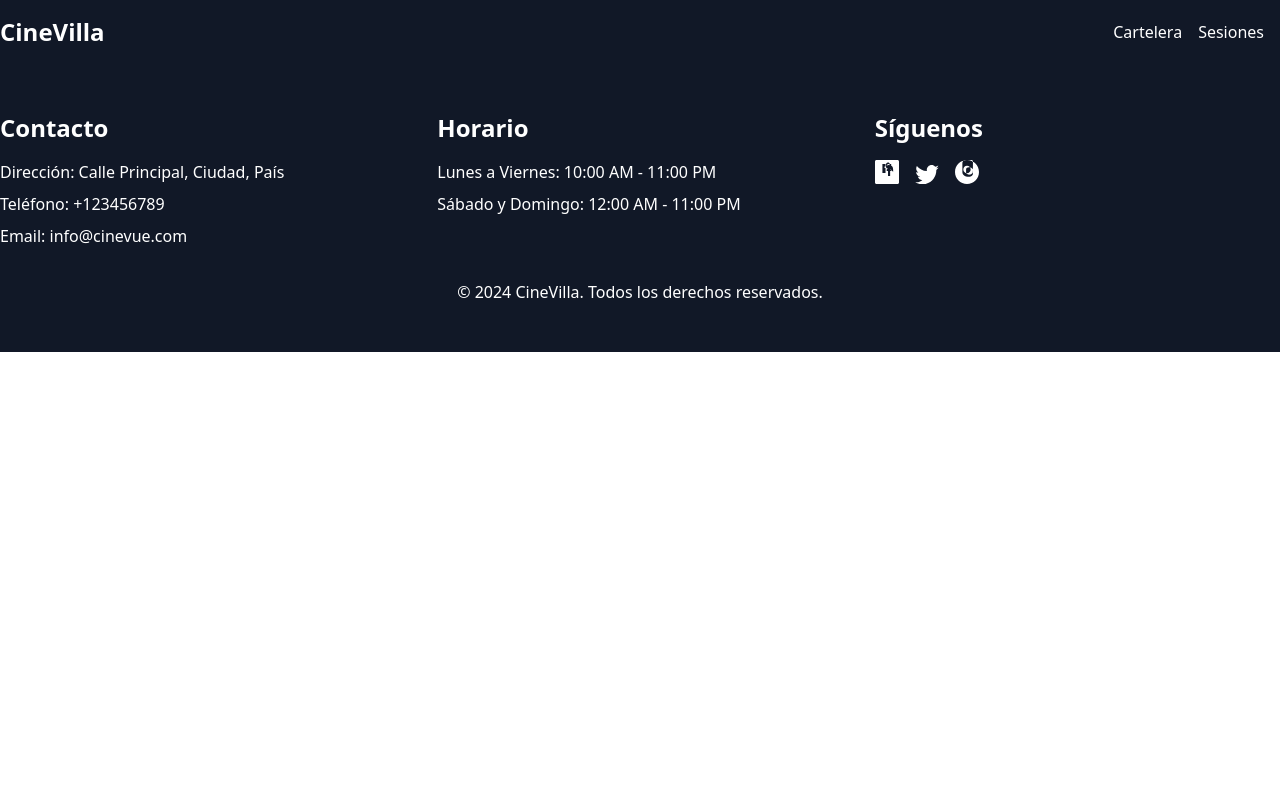
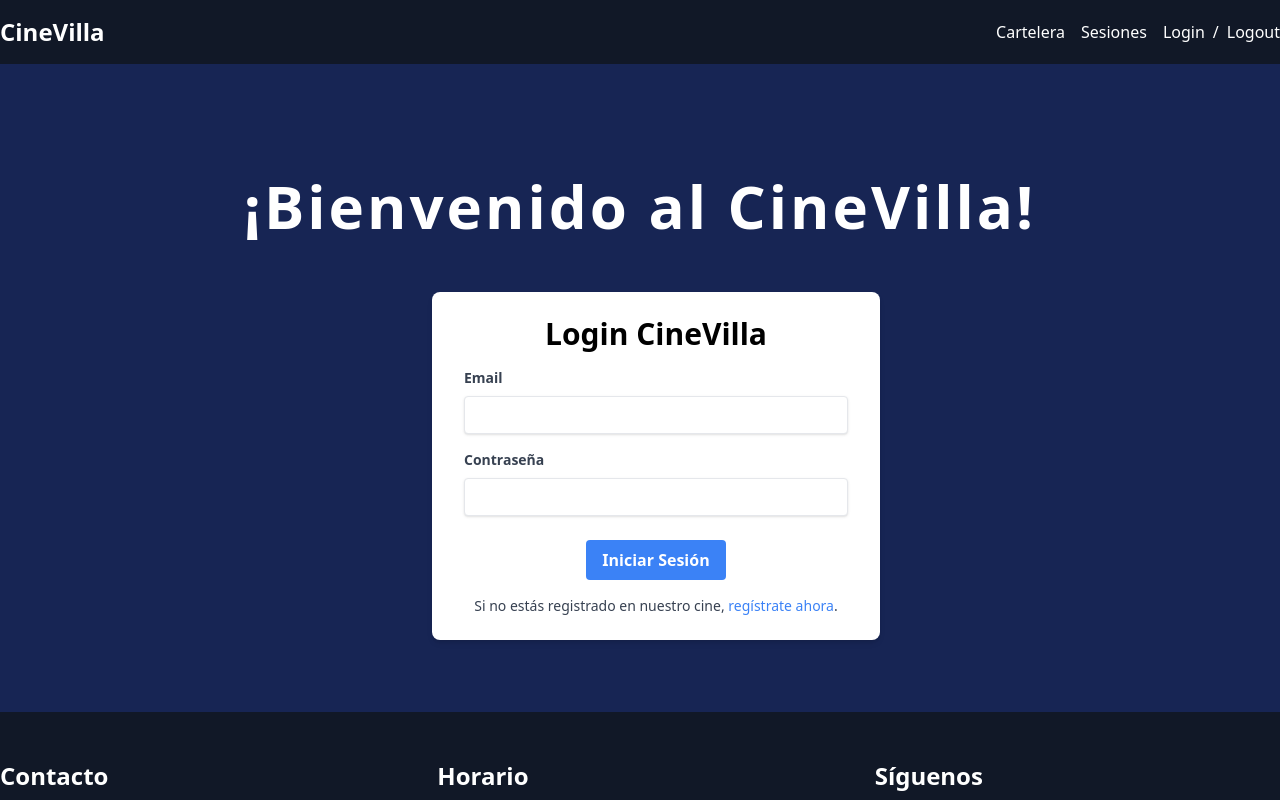
Before and after one commit to inspedralbes/tr3-cinema-villa, a Nuxt app in the folder front/cine-app/: page /accesUser in a window 1280 px wide. Shown: the top 800 px of the page. Built offline with nearby package versions, Linux system fonts and the light colour scheme; no server answers.

Commit message:
Funciona Login/Logout/register en frontend

```diff
--- a/front/cine-app/layouts/navbar.vue
+++ b/front/cine-app/layouts/navbar.vue
@@ -18,12 +18,17 @@
       <div :class="menuClasses">
         <nuxt-link to="/" class="text-white block mt-4 lg:inline-block lg:mt-0 mr-4">Cartelera</nuxt-link>
         <nuxt-link to="/sessions/" class="text-white block mt-4 lg:inline-block lg:mt-0 mr-4">Sesiones</nuxt-link>
+        <nuxt-link to="/accesUser" class="text-white block mt-4 lg:inline-block lg:mt-0 mr-2">Login</nuxt-link>
+        <p class="text-white mr-2">/</p>
+        <nuxt-link @click="postLogoutFetch()" class="text-white cursor-pointer block mt-4 lg:inline-block lg:mt-0">Logout</nuxt-link>
       </div>
     </div>
   </nav>
 </template>
 
 <script>
+import { useAppStore } from '~/store';
+import { postLogout } from '~/services/communicationManager';
 
 export default {
   data() {
@@ -34,6 +39,11 @@ export default {
   methods: {
     toggleMenu() {
       this.showMenu = !this.showMenu;
+    },
+    postLogoutFetch() {
+      const store = useAppStore();
+      postLogout(store.token);
+      this.$router.push('/');
     }
   },
   computed: {
--- /dev/null
+++ b/front/cine-app/pages/accesUser.vue
@@ -0,0 +1,157 @@
+<template>
+    <div class="m-9 p-9 bg-blue-950">
+        <div class="bg-blue-950 py-8">
+            <div class="container mx-auto">
+                <h2 class="text-6xl font-semibold tracking-wider text-center text-white py-2">¡Bienvenido al CineVilla!
+                </h2>
+            </div>
+        </div>
+        <div class="flex flex-col items-center justify-center">
+            <div v-if="!showRegister" class="w-full max-w-md">
+                <div class="bg-white shadow-md rounded-lg px-8 py-6 mt-4 max-w-md w-full mx-4">
+                    <h2 class="text-3xl font-semibold text-center mb-4">Login CineVilla</h2>
+                    <div class="mb-4">
+                        <label for="username" class="block text-gray-700 text-sm font-bold mb-2">Email</label>
+                        <input v-model="email" type="email" id="email" name="email"
+                            class="shadow appearance-none border rounded w-full py-2 px-3 text-gray-700 leading-tight focus:outline-none focus:shadow-outline">
+                    </div>
+                    <div class="mb-6">
+                        <label for="password" class="block text-gray-700 text-sm font-bold mb-2">Contraseña</label>
+                        <input v-model="password" type="password" id="password" name="password"
+                            class="shadow appearance-none border rounded w-full py-2 px-3 text-gray-700 leading-tight focus:outline-none focus:shadow-outline">
+                    </div>
+                    <div class="flex flex-col items-center justify-center">
+                        <button
+                            class="bg-blue-500 hover:bg-blue-700 text-white font-bold py-2 px-4 rounded focus:outline-none focus:shadow-outline"
+                            @click="postLoginForm()">
+                            Iniciar Sesión
+                        </button>
+                        <p class="text-gray-700 text-sm mt-4">Si no estás registrado en nuestro cine, <a href="#"
+                                @click="showRegister = true" class="text-blue-500">regístrate ahora</a>.</p>
+                    </div>
+                </div>
+            </div>
+            <div v-else class="w-full max-w-md">
+                <div class="bg-white shadow-md rounded-lg px-8 py-6 mt-8 max-w-md w-full mx-4">
+                    <h2 class="text-3xl font-semibold text-center mb-4">Registro CineVilla</h2>
+                    <div class="grid grid-cols-2 gap-4 mb-4">
+                        <div>
+                            <label for="first_name" class="block text-gray-700 text-sm font-bold mb-2">Nombre</label>
+                            <input v-model="firstName" type="text" id="first_name" name="first_name"
+                                class="shadow appearance-none border rounded w-full py-2 px-3 text-gray-700 leading-tight focus:outline-none focus:shadow-outline">
+                        </div>
+                        <div>
+                            <label for="last_name" class="block text-gray-700 text-sm font-bold mb-2">Apellido</label>
+                            <input v-model="lastName" type="text" id="last_name" name="last_name"
+                                class="shadow appearance-none border rounded w-full py-2 px-3 text-gray-700 leading-tight focus:outline-none focus:shadow-outline">
+                        </div>
+                    </div>
+                    <div class="my-3">
+                        <label for="phone_number" class="block text-gray-700 text-sm font-bold mb-2">Número de
+                            teléfono</label>
+                        <input v-model="phoneNumber" type="text" id="phone_number" name="phone_number"
+                            class="shadow appearance-none border rounded w-full py-2 px-3 text-gray-700 leading-tight focus:outline-none focus:shadow-outline">
+                    </div>
+                    <div class="my-3">
+                        <label for="email" class="block text-gray-700 text-sm font-bold mb-2">Correo electrónico</label>
+                        <input v-model="email" type="email" id="email" name="email"
+                            class="shadow appearance-none border rounded w-full py-2 px-3 text-gray-700 leading-tight focus:outline-none focus:shadow-outline">
+                    </div>
+                    <div class="grid grid-cols-2 gap-4 mb-6">
+                        <div>
+                            <label for="password" class="block text-gray-700 text-sm font-bold mb-2">Contraseña</label>
+                            <input v-model="password" type="password" id="password" name="password"
+                                class="shadow appearance-none border rounded w-full py-2 px-3 text-gray-700 leading-tight focus:outline-none focus:shadow-outline">
+                        </div>
+                        <div>
+                            <label for="password_confirmation"
+                                class="block text-gray-700 text-sm font-bold mb-2">Confirmar contraseña</label>
+                            <input v-model="passwordConfirmation" type="password" id="password_confirmation"
+                                name="password_confirmation"
+                                class="shadow appearance-none border rounded w-full py-2 px-3 text-gray-700 leading-tight focus:outline-none focus:shadow-outline">
+                        </div>
+                    </div>
+                    <div class="flex flex-col items-center justify-center">
+                        <button
+                            class="bg-blue-500 hover:bg-blue-700 text-white font-bold py-2 px-4 rounded focus:outline-none focus:shadow-outline"
+                            @click="postRegisterForm()">Registrarse</button>
+                        <p class="text-gray-700 text-sm mt-4">¿Ya tienes una cuenta? <a href="#"
+                                @click="showRegister = false" class="text-blue-500">Inicia sesión</a>.</p>
+                    </div>
+                </div>
+            </div>
+        </div>
+    </div>
+</template>
+
+<script>
+import { useAppStore } from '~/store';
+import { postLogin, postRegister } from '~/services/communicationManager';
+
+export default {
+    data() {
+        return {
+            password: '',
+            firstName: '',
+            lastName: '',
+            phoneNumber: '',
+            email: '',
+            passwordConfirmation: '',
+            showRegister: false
+        };
+    },
+    methods: {
+        postLoginForm() {
+            const store = useAppStore();
+            // Agrega aquí la lógica para iniciar sesión
+            console.log('Iniciar sesión con usuario:', this.email, 'y contraseña:', this.password);
+            if (this.email == '' || this.password == '') {
+                alert('Por favor, llena todos los campos');
+            } else {
+                let user = {
+                    email: this.email,
+                    password: this.password,
+                    password_confirmation: this.password
+                };
+                postLogin(user).then(response => {
+                    console.log('Respuesta del servidor:', response);
+                    store.setUser(response.user);
+                    store.setToken(response.token);
+                    this.$router.push('/');
+                }).catch(error => {
+                    console.error(error);
+                });
+            }
+        },
+        postRegisterForm() {
+            const store = useAppStore();
+            // Agrega aquí la lógica para el registro
+            console.log('Registro con:', this.firstName, this.lastName, this.phoneNumber, this.email, this.password, this.passwordConfirmation);
+            if (this.firstName == '' || this.lastName == '' || this.phoneNumber == '' || this.email == '' || this.password == '' || this.passwordConfirmation == '') {
+                alert('Por favor, llena todos los campos');
+            } else {
+                let user = {
+                    first_name: this.firstName,
+                    last_name: this.lastName,
+                    phone_number: this.phoneNumber,
+                    email: this.email,
+                    password: this.password,
+                    password_confirmation: this.passwordConfirmation
+                };
+                postRegister(user).then((response) => {
+                    console.log('Respuesta del servidor:', response);
+                    store.setUser(response.user);
+                    store.setToken(response.token);
+                    this.$router.push('/');
+                }).catch((error) => {
+                    console.error(error);
+                });
+            }
+        }
+    }
+}
+</script>
+
+<style>
+/* Agrega estilos adicionales si es necesario */
+</style>
--- a/front/cine-app/services/communicationManager.js
+++ b/front/cine-app/services/communicationManager.js
@@ -132,14 +132,14 @@ export function postBuyEntradas (data) {
     });
 }
 
-export function postRegister (data) {
+export function postRegister (user) {
     return new Promise((resolve, reject) => {
         fetch(`${url}/register`, {
             method: 'POST',
             headers: {
                 'Content-Type': 'application/json'
             },
-            body: JSON.stringify(data)
+            body: JSON.stringify(user)
         }).then(response => {
             if (response.status == 200) {
                 return response.json();
@@ -155,14 +155,14 @@ export function postRegister (data) {
     });
 }
 
-export function postLogin (data) {
+export function postLogin (user) {
     return new Promise((resolve, reject) => {
         fetch(`${url}/login`, {
             method: 'POST',
             headers: {
                 'Content-Type': 'application/json'
             },
-            body: JSON.stringify(data)
+            body: JSON.stringify(user)
         }).then(response => {
             if (response.status == 200) {
                 return response.json();
@@ -178,21 +178,21 @@ export function postLogin (data) {
     });
 }
 
-export function postLogout (data) {
+export function postLogout(token) {
     return new Promise((resolve, reject) => {
         fetch(`${url}/logout`, {
             method: 'POST',
             headers: {
-                'Content-Type': 'application/json'
+                'Content-Type': 'application/json',
+                'Authorization': `Bearer ${token}`
             }
         }).then(response => {
-            if (response.status == 200) {
+            if (response.status === 200) {
                 return response.json();
             } else {
                 reject('Error al cerrar sesión: ' + response.statusText);
             }
         }).then(data => {
-            JSON.stringify(data);
             resolve(data);
         }).catch(error => {
             reject(error);
--- a/front/cine-app/store/index.js
+++ b/front/cine-app/store/index.js
@@ -14,7 +14,8 @@ export const useAppStore = defineStore({
             selectedSeats: [],
             occupiedSeats: [],
             //session
-            client: {},
+            user: {},
+            token: '',
             //socket
             seatsRoomSocket: []
         }
@@ -44,8 +45,11 @@ export const useAppStore = defineStore({
         setOccupiedSeats(seats) {
             this.occupiedSeats = seats
         },
-        setClient(client) {
-            this.client = client
+        setUser(user) {
+            this.user = user
+        },
+        setToken(token) {
+            this.token = token
         },
         setSeatsRoomSocket(data) {
             this.seatsRoomSocket = data
```
